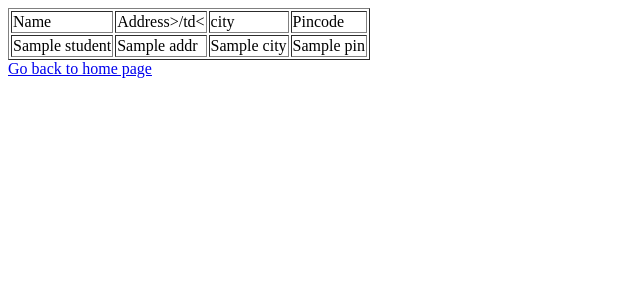
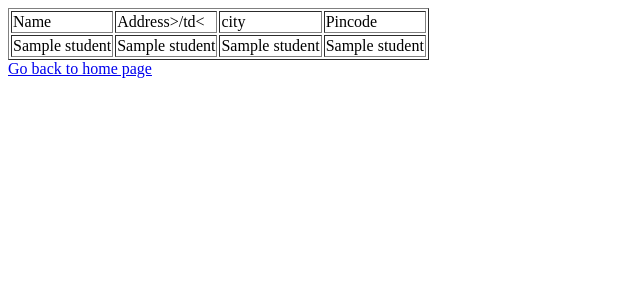
Before and after one commit to Isabsk/flask-app, a Flask app: page /list in a window 1280 px wide. Shown: the top 300 px of the page, without its empty margins (0-640 px from the left). Run offline with Flask 2, Linux system fonts and the light colour scheme; a database or web service that is not in the repository returns one stand-in record (values such as "Sample title"); some libraries are stand-ins or nearby versions.

Commit message:
Update list.html

```diff
--- a/templates/list.html
+++ b/templates/list.html
@@ -12,10 +12,10 @@
 
          {% for row in rows %}
             <tr>
-               <td>{{row["name"]}}</td>
-               <td>{{row["addr"]}}</td>
-               <td> {{ row["city"]}}</td>
-               <td>{{row['pin']}}</td>
+               <td>{{row[1]}}</td>
+               <td>{{row[2]}}</td>
+               <td> {{ row[3]}}</td>
+               <td>{{row[4]}}</td>
             </tr>
          {% endfor %}
       </table>
```
